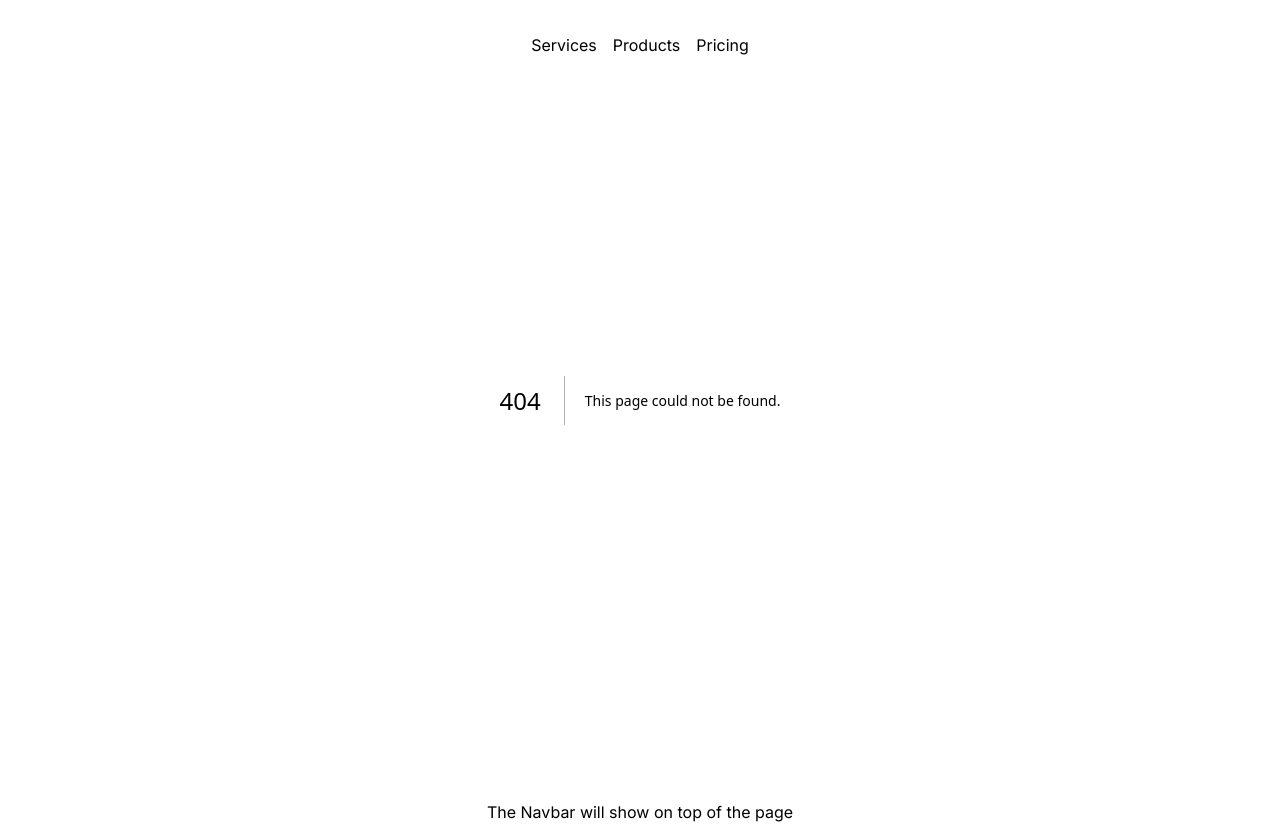
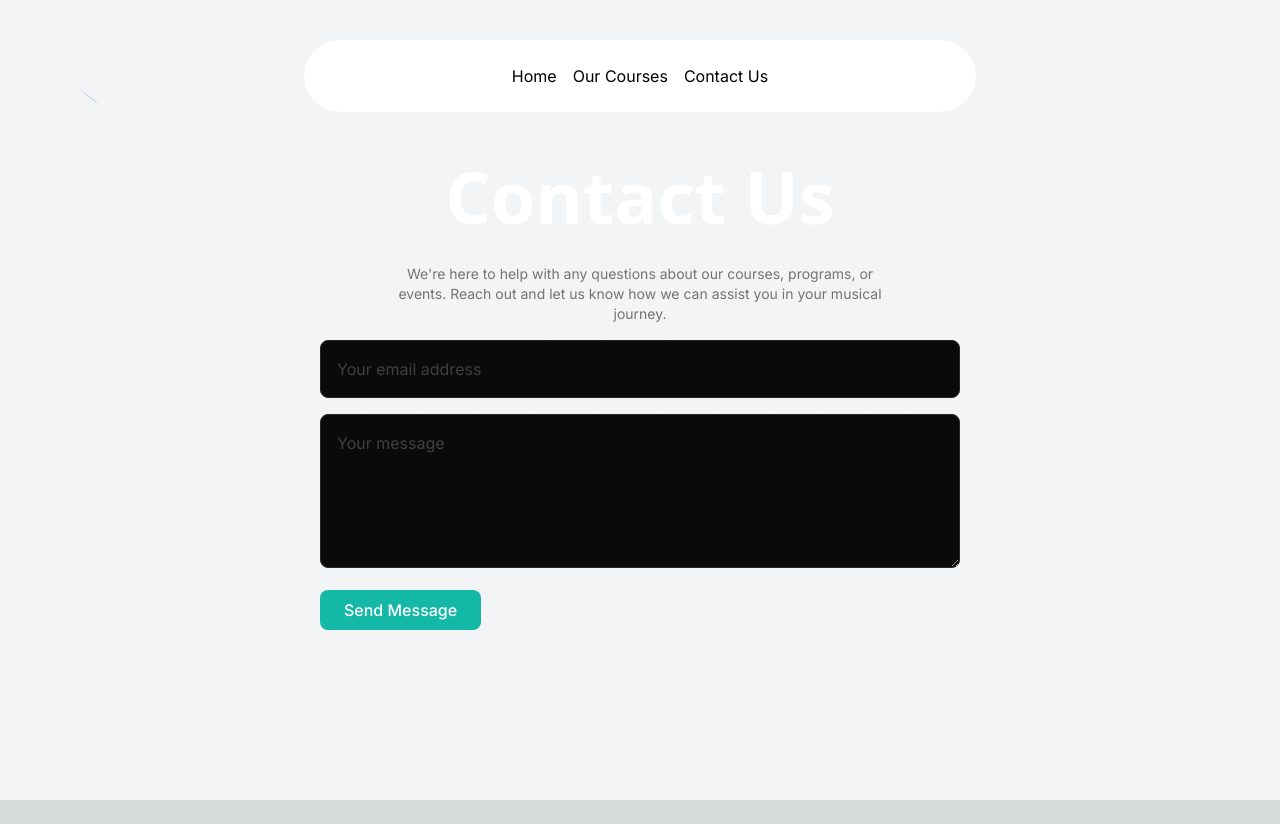
Before and after one commit to shriyashshukla/Frontend_only-website, a Next.js app: page /contact in a window 1280 px wide. Before the commit this address had no page. After the commit the page ends 800 px from the top, so only its background shows below. Built offline with nearby package versions, Linux system fonts and the light colour scheme.

Commit message:
chore: Remove unused cn.ts file and update page.tsx layout

```diff
--- /dev/null
+++ b/src/app/contact/page.tsx
@@ -0,0 +1,62 @@
+'use client';
+
+import React, { FormEvent, useState } from 'react';
+import { BackgroundBeams } from '@/components/ui/background-beams';
+
+function MusicSchoolContactUs() {
+  const [email, setEmail] = useState('');
+  const [message, setMessage] = useState('');
+
+  const handleSubmit = (event: FormEvent<HTMLFormElement>) => {
+    event.preventDefault();
+    console.log('Submitted:', { email, message });
+  };
+
+  return (
+    <div className="min-h-screen bg-gray-100 dark:bg-gray-900 py-12 pt-36 relative">
+      {' '}
+      {/* Ensure the container is relative */}
+      {/* BackgroundBeams with adjusted z-index */}
+      <BackgroundBeams className="absolute top-0 left-0 w-full h-full z-0" />
+      {/* Content with higher z-index */}
+      <div className="max-w-2xl mx-auto p-4 relative z-10">
+        {' '}
+        {/* Add relative and z-10 to bring content to the front */}
+        <h1 className="text-lg md:text-7xl text-center font-sans font-bold mb-8 text-white">
+          Contact Us
+        </h1>
+        <p className="text-neutral-500 max-w-lg mx-auto my-2 text-sm text-center">
+          We&apos;re here to help with any questions about our courses,
+          programs, or events. Reach out and let us know how we can assist you
+          in your musical journey.
+        </p>
+        <form onSubmit={handleSubmit} className="space-y-4 mt-4">
+          <input
+            type="email"
+            value={email}
+            onChange={(e) => setEmail(e.target.value)}
+            placeholder="Your email address"
+            className="rounded-lg border border-neutral-800 focus:ring-2 focus:ring-teal-500 w-full p-4 bg-neutral-950 placeholder:text-neutral-700"
+            required
+          />
+          <textarea
+            value={message}
+            onChange={(e) => setMessage(e.target.value)}
+            placeholder="Your message"
+            className="rounded-lg border border-neutral-800 focus:ring-2 focus:ring-teal-500 w-full p-4 bg-neutral-950 placeholder:text-neutral-700"
+            rows={5}
+            required
+          ></textarea>
+          <button
+            type="submit"
+            className="px-6 py-2 rounded-lg bg-teal-500 text-white font-medium hover:bg-teal-600 focus:outline-none focus:ring-2 focus:ring-teal-500 focus:ring-offset-2"
+          >
+            Send Message
+          </button>
+        </form>
+      </div>
+    </div>
+  );
+}
+
+export default MusicSchoolContactUs;
--- /dev/null
+++ b/src/app/courses/page.tsx
@@ -0,0 +1,61 @@
+'use client'
+import Image from "next/image";
+import React from "react";
+import { CardBody, CardContainer, CardItem } from "@/components/ui/3d-card";
+import courseData from "@/data/music_courses.json"
+
+function page() {
+  return (
+    <div className="min-h-screen bg-black py-12 pt-36">
+        <h1 className="text-lg md:text-7xl text-center font-sans font-bold mb-8 text-white">All courses ({courseData.courses.length})</h1>
+        <div className="flex flex-wrap justify-center">
+            {courseData.courses.map((course) => (
+                <CardContainer className="inter-var m-4">
+                <CardBody className="bg-gray-50 relative group/card  dark:hover:shadow-2xl dark:hover:shadow-emerald-500/[0.1] dark:bg-black dark:border-white/[0.2] border-black/[0.1] w-auto sm:w-[30rem] h-auto rounded-xl p-6 border  ">
+                  <CardItem
+                    translateZ="50"
+                    className="text-xl font-bold text-neutral-600 dark:text-white"
+                  >
+                    {course.title}
+                  </CardItem>
+                  <CardItem
+                    as="p"
+                    translateZ="60"
+                    className="text-neutral-500 text-sm max-w-sm mt-2 dark:text-neutral-300"
+                  >
+                    {course.description}
+                  </CardItem>
+                  <CardItem translateZ="100" className="w-full mt-4">
+                    <Image
+                      src={course.image}
+                      height="1000"
+                      width="1000"
+                      className="h-60 w-full object-cover rounded-xl group-hover/card:shadow-xl"
+                      alt={course.title}
+                    />
+                  </CardItem>
+                  <div className="flex justify-between items-center mt-20">
+                    <CardItem
+                      translateZ={20}
+                      as="button"
+                      className="px-4 py-2 rounded-xl text-xs font-normal dark:text-white"
+                    >
+                      Try now →
+                    </CardItem>
+                    <CardItem
+                      translateZ={20}
+                      as="button"
+                      className="px-4 py-2 rounded-xl bg-black dark:bg-white dark:text-black text-white text-xs font-bold"
+                    >
+                      Sign up
+                    </CardItem>
+                  </div>
+                </CardBody>
+              </CardContainer>
+            ))}
+        </div>
+    </div>
+  )
+}
+
+export default page
--- a/src/app/page.tsx
+++ b/src/app/page.tsx
@@ -1,14 +1,23 @@
+
+import FeaturedCourses from "@/components/FeaturedCourses";
+import Footer from "@/components/Footer";
 import HeroSection from "@/components/HeroSection";
-import Image from "next/image";
+import Instructors from "@/components/Instructors";
+import MusicSchoolTestimonials from "@/components/TestimonialCards";
+import UpcomingWebinars from "@/components/UpcomingWebinars";
+import WhyChooseUs from "@/components/WhyChooseUs";
+
 
 export default function Home() {
   return (
-
-<main className="main-h-screen bg-black/[0.96] antialiased bg-grid-white/[0.02]">
-<h2 className="text-2xl text-center">
-</h2>
-<HeroSection/>
-</main>
-
+    <main className="min-h-screen bg-black/[0.96] antialiased bg-grid-white/[0.02]">
+      <HeroSection />
+      <FeaturedCourses />
+      <WhyChooseUs />
+      <MusicSchoolTestimonials />
+      <UpcomingWebinars />
+      <Instructors />
+      <Footer />
+    </main>
   );
 }
--- a/src/components/Navbar.tsx
+++ b/src/components/Navbar.tsx
@@ -1,73 +1,47 @@
-"use client";
+'use client';
 
 import React, { useState } from "react";
-import Image from "next/image";
-import { HoveredLink, Menu, MenuItem, ProductItem } from "@/components/ui/navbar-menu";
-import { cn } from "@/lib/utils/cn";
+import { HoveredLink, Menu, MenuItem, ProductItem } from "./ui/navbar-menu";
+import { cn } from "@/utils/cn";
+import Link from "next/link";
 
-const NavbarComponent = ({ className }: { className?: string }) => {
+function Navbar({ className }: { className?: string }) {
     const [active, setActive] = useState<string | null>(null);
   return (
-    <div className={cn("fixed top-10 inset-x-0 max-w-2xl mx-auto z-50", className)}>
+    <div
+    className={cn("fixed top-10 inset-x-0 max-w-2xl mx-auto z-50", className)}
+    >
         <Menu setActive={setActive}>
-        <MenuItem setActive={setActive} active={active} item="Services">
+            <Link href={"/"}>
+            <MenuItem setActive={setActive} active={active} item="Home">
+
+            </MenuItem>
+            </Link>
+            <MenuItem
+            setActive={setActive} active={active} item="Our Courses"
+            >
                <div className="flex flex-col space-y-4 text-sm">
-            <HoveredLink href="/web-dev">Web Development</HoveredLink>
-            <HoveredLink href="/interface-design">Interface Design</HoveredLink>
-            <HoveredLink href="/seo">Search Engine Optimization</HoveredLink>
-            <HoveredLink href="/branding">Branding</HoveredLink>
+               <HoveredLink href="/courses">All Courses</HoveredLink>
+            <HoveredLink href="/courses">
+              Basic Music Theory
+            </HoveredLink>
+            <HoveredLink href="/courses">
+              Advanced Composition
+            </HoveredLink>
+            <HoveredLink href="/courses">Songwriting</HoveredLink>
+            <HoveredLink href="/courses">
+              Music Production
+            </HoveredLink>
                </div>
             </MenuItem>
-        <MenuItem setActive={setActive} active={active} item="Products">
-          <div className="text-sm grid grid-cols-2 gap-10 p-4">
-            <ProductItem
-              title="Algochurn"
-              href="https://algochurn.com"
-              src="https://assets.aceternity.com/demos/algochurn.webp"
-              description="Prepare for tech interviews like never before."
-            />
-            <ProductItem
-              title="Tailwind Master Kit"
-              href="https://tailwindmasterkit.com"
-              src="https://assets.aceternity.com/demos/tailwindmasterkit.webp"
-              description="Production ready Tailwind css components for your next project"
-            />
-            <ProductItem
-              title="Moonbeam"
-              href="https://gomoonbeam.com"
-              src="https://assets.aceternity.com/demos/Screenshot+2024-02-21+at+11.51.31%E2%80%AFPM.png"
-              description="Never write from scratch again. Go from idea to blog in minutes."
-            />
-            <ProductItem
-              title="Rogue"
-              href="https://userogue.com"
-              src="https://assets.aceternity.com/demos/Screenshot+2024-02-21+at+11.47.07%E2%80%AFPM.png"
-              description="Respond to government RFPs, RFIs and RFQs 10x faster using AI"
-            />
-          </div>
+            <Link href={"/contact"}>
+            <MenuItem setActive={setActive} active={active} item="Contact Us">
+
             </MenuItem>
-        <MenuItem setActive={setActive} active={active} item="Pricing">
-          <div className="flex flex-col space-y-4 text-sm">
-            <HoveredLink href="/hobby">Hobby</HoveredLink>
-            <HoveredLink href="/individual">Individual</HoveredLink>
-            <HoveredLink href="/team">Team</HoveredLink>
-            <HoveredLink href="/enterprise">Enterprise</HoveredLink>
-          </div>
-        </MenuItem>
+            </Link>
         </Menu>
     </div>
-  );
-};
+  )
+}
 
-const NavbarWrapper = () => {
-  return (
-    <div className="relative w-full flex items-center justify-center">
-      <NavbarComponent className="top-2" />
-      <p className="text-black dark:text-white">
-        The Navbar will show on top of the page
-      </p>
-    </div>
-  );
-};
-
-export default NavbarWrapper;
+export default Navbar
--- a/src/components/ui/navbar-menu.tsx
+++ b/src/components/ui/navbar-menu.tsx
@@ -38,8 +38,8 @@ export const MenuItem = ({
           animate={{ opacity: 1, scale: 1, y: 0 }}
           transition={transition}
         >
-          {active === item && (
-            <div className="absolute top-[calc(100%_+_1.2rem)] left-1/2 transform -translate-x-1/2 pt-4">
+          {active === item && children && (
+            <div className="absolute top-[calc(100%_+_1.7rem)] left-1/2 transform -translate-x-1/2">
               <motion.div
                 transition={transition}
                 layoutId="active" // layoutId ensures smooth animation
@@ -70,7 +70,7 @@ export const Menu = ({
   return (
     <nav
       onMouseLeave={() => setActive(null)} // resets the state
-      className="relative rounded-full border border-transparent dark:bg-black dark:border-white/[0.2] bg-white shadow-input flex justify-center space-x-4 px-8 py-6 "
+      className="relative rounded-full boder border-transparent dark:bg-black dark:border-white/[0.2] bg-white shadow-input flex justify-center space-x-4 px-8 py-6 "
     >
       {children}
     </nav>
--- a/tailwind.config.ts
+++ b/tailwind.config.ts
@@ -1,4 +1,46 @@
 import type { Config } from "tailwindcss";
+
+const svgToDataUri = require("mini-svg-data-uri");
+const colors = require("tailwindcss/colors");
+const {
+  default: flattenColorPalette,
+} = require("tailwindcss/lib/util/flattenColorPalette");
+
+// Plugin to add each Tailwind color as a global CSS variable
+function addVariablesForColors({ addBase, theme }: any) {
+  const allColors = flattenColorPalette(theme('colors'));
+  const newVars = Object.fromEntries(
+    Object.entries(allColors).map(([key, value]) => [`--${key}`, value])
+  );
+
+  addBase({
+    ':root': newVars,
+  });
+}
+
+function addSvgPatterns({ matchUtilities, theme }: any) {
+  matchUtilities(
+    {
+      'bg-grid': (value: any) => ({
+        backgroundImage: `url("${svgToDataUri(
+          `<svg xmlns="http://www.w3.org/2000/svg" viewBox="0 0 32 32" width="32" height="32" fill="none" stroke="${value}"><path d="M0 .5H31.5V32"/></svg>`
+        )}")`,
+      }),
+      'bg-grid-small': (value: any) => ({
+        backgroundImage: `url("${svgToDataUri(
+          `<svg xmlns="http://www.w3.org/2000/svg" viewBox="0 0 32 32" width="8" height="8" fill="none" stroke="${value}"><path d="M0 .5H31.5V32"/></svg>`
+        )}")`,
+      }),
+      'bg-dot': (value: any) => ({
+        backgroundImage: `url("${svgToDataUri(
+          `<svg xmlns="http://www.w3.org/2000/svg" viewBox="0 0 32 32" width="16" height="16" fill="none"><circle fill="${value}" id="pattern-circle" cx="10" cy="10" r="1.6257413380501518"></circle></svg>`
+        )}")`,
+      }),
+    },
+    { values: flattenColorPalette(theme('backgroundColor')), type: 'color' }
+  );
+}
+
 
 const config: Config = {
   content: [
@@ -6,15 +48,31 @@ const config: Config = {
     "./src/components/**/*.{js,ts,jsx,tsx,mdx}",
     "./src/app/**/*.{js,ts,jsx,tsx,mdx}",
   ],
+  darkMode: 'class',
   theme: {
     extend: {
+      animation:{
+        spotlight: "spotlight 2s ease .75s 1 forwards",
+        scroll: "scroll var(--animation-duration, 40s) var(--animation-direction, forwards) linear infinite"
+      },
       backgroundImage: {
         "gradient-radial": "radial-gradient(var(--tw-gradient-stops))",
         "gradient-conic":
           "conic-gradient(from 180deg at 50% 50%, var(--tw-gradient-stops))",
       },
+      keyframes:{
+        spotlight: {
+          '0%': { opacity: '0', transform: 'translate(-72%, -62%) scale(0.5)' },
+          '100%': { opacity: '1', transform: 'translate(-50%,-40%) scale(1)' },
+        },
+        scroll: {
+          to: {
+            transform: "translate(calc(-50% - 0.5rem))",
+          },
+        },
+      }
     },
   },
-  plugins: [],
+  plugins: [addVariablesForColors, addSvgPatterns],
 };
 export default config;
```
Also changed, not shown: src/utils/cn.ts (renamed from src/lib/utils/cn.ts). Lines whose indentation alone changed are shown as unchanged.
